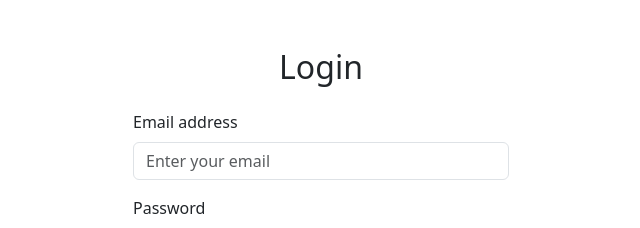
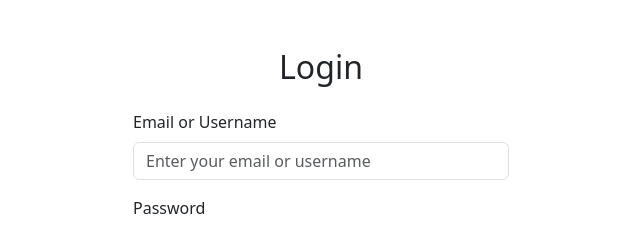
Before and after one commit to mirrosyaa/FileLabs, a React (Create React App) app in the folder client/: page / in a window 1280 px wide. Shown: the top 228 px of the page, without its empty margins (319-959 px from the left). Built offline with nearby package versions, Linux system fonts and the light colour scheme.

Commit message:
userr info bug fixes

```diff
--- a/client/src/components/loginForm.jsx
+++ b/client/src/components/loginForm.jsx
@@ -7,21 +7,23 @@ function LoginForm() {
   // Store the user's input in state variables
   const navigate = useNavigate(); // used to help navigate between login and home page
   const { setToken } = useAuth(); // Get setToken from AuthProvider
-  const [email, setEmail] = useState("");
+  const [emailOrUsername, setEmailOrUsername] = useState("");
   const [password, setPassword] = useState("");
   const [loginError, setLoginError] = useState(false);
-  const errorMessage = <h3 className="err">Incorrect username and password</h3>;
+  const errorMessage = (
+    <h3 className="err">Incorrect username/email and password</h3>
+  );
 
   // Handle login form submission
   const handleSubmit = async (e) => {
     e.preventDefault(); // stop the page from reloading
-    console.log("Email:", email);
+    console.log("Email/Username:", emailOrUsername);
     console.log("Password:", password);
 
     try {
       // send login data to backend
       const response = await axios.post("http://localhost:3001/users/login", {
-        user_email: email,
+        user_email: emailOrUsername, // Backend accepts either email or username
         user_password: password,
       });
       console.log(response.data);
@@ -42,16 +44,16 @@ function LoginForm() {
       <h2 className="text-center mb-4">Login</h2>
       <form onSubmit={handleSubmit}>
         <div className="mb-3">
-          <label htmlFor="email" className="form-label">
-            Email address
+          <label htmlFor="emailOrUsername" className="form-label">
+            Email or Username
           </label>
           <input
-            type="email"
+            type="text"
             className="form-control"
-            id="email"
-            placeholder="Enter your email"
-            value={email}
-            onChange={(e) => setEmail(e.target.value)}
+            id="emailOrUsername"
+            placeholder="Enter your email or username"
+            value={emailOrUsername}
+            onChange={(e) => setEmailOrUsername(e.target.value)}
             required
           />
         </div>
--- a/client/src/modals/settingsModal.jsx
+++ b/client/src/modals/settingsModal.jsx
@@ -140,6 +140,11 @@ function SettingsModal({ isOpen, onClose }) {
       // Update current values
       setUsername(newUsername);
       setEmail(newEmail);
+
+      // Dispatch event to notify other components if username changed
+      if (newUsername !== username) {
+        window.dispatchEvent(new CustomEvent("usernameUpdated"));
+      }
 
       // Show success state
       setAccountSuccess(true);
--- a/client/src/pages/homePage.jsx
+++ b/client/src/pages/homePage.jsx
@@ -9,8 +9,7 @@ function HomePage() {
   const [username, setUsername] = useState("");
   const [greeting, setGreeting] = useState("");
 
-  useEffect(() => {
-    // Fetch username
+  // Function to fetch username
   const fetchUsername = async () => {
     try {
       const response = await axios.get("http://localhost:3001/users/profile");
@@ -20,6 +19,7 @@ function HomePage() {
     }
   };
 
+  useEffect(() => {
     // Determine greeting based on time
     const determineGreeting = () => {
       const hour = new Date().getHours();
@@ -36,6 +36,20 @@ function HomePage() {
     determineGreeting();
   }, []);
 
+  // Listen for username updates from settings modal
+  useEffect(() => {
+    const handleUsernameUpdate = () => {
+      console.log("Username updated, reloading...");
+      fetchUsername();
+    };
+
+    window.addEventListener("usernameUpdated", handleUsernameUpdate);
+
+    return () => {
+      window.removeEventListener("usernameUpdated", handleUsernameUpdate);
+    };
+  }, []);
+
   return (
     <div className="page-container">
       <Navbar />
```
Also changed, not shown: 1 other file (tests, documents, lock files or other folders). Lines whose indentation alone changed are shown as unchanged.
